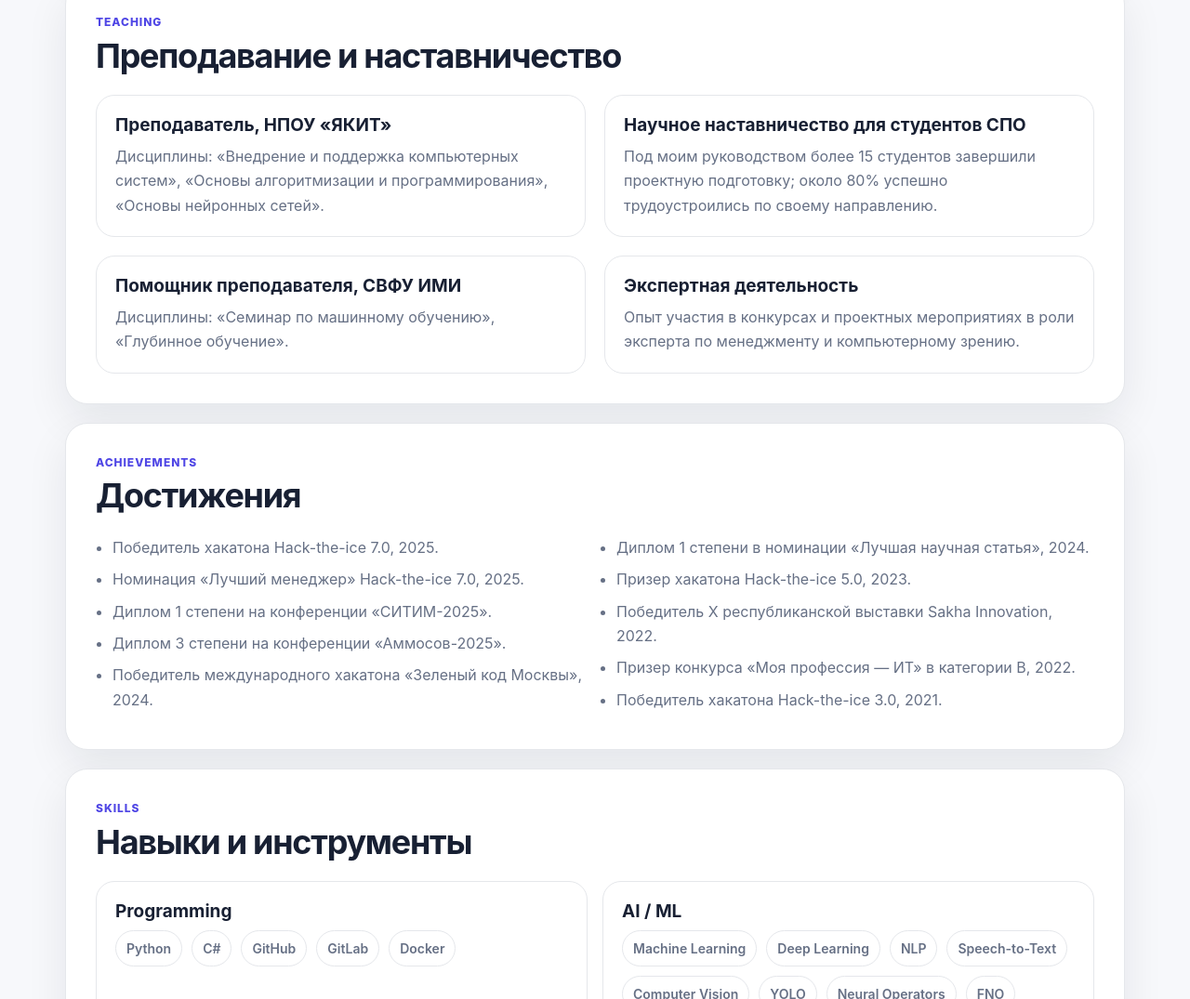
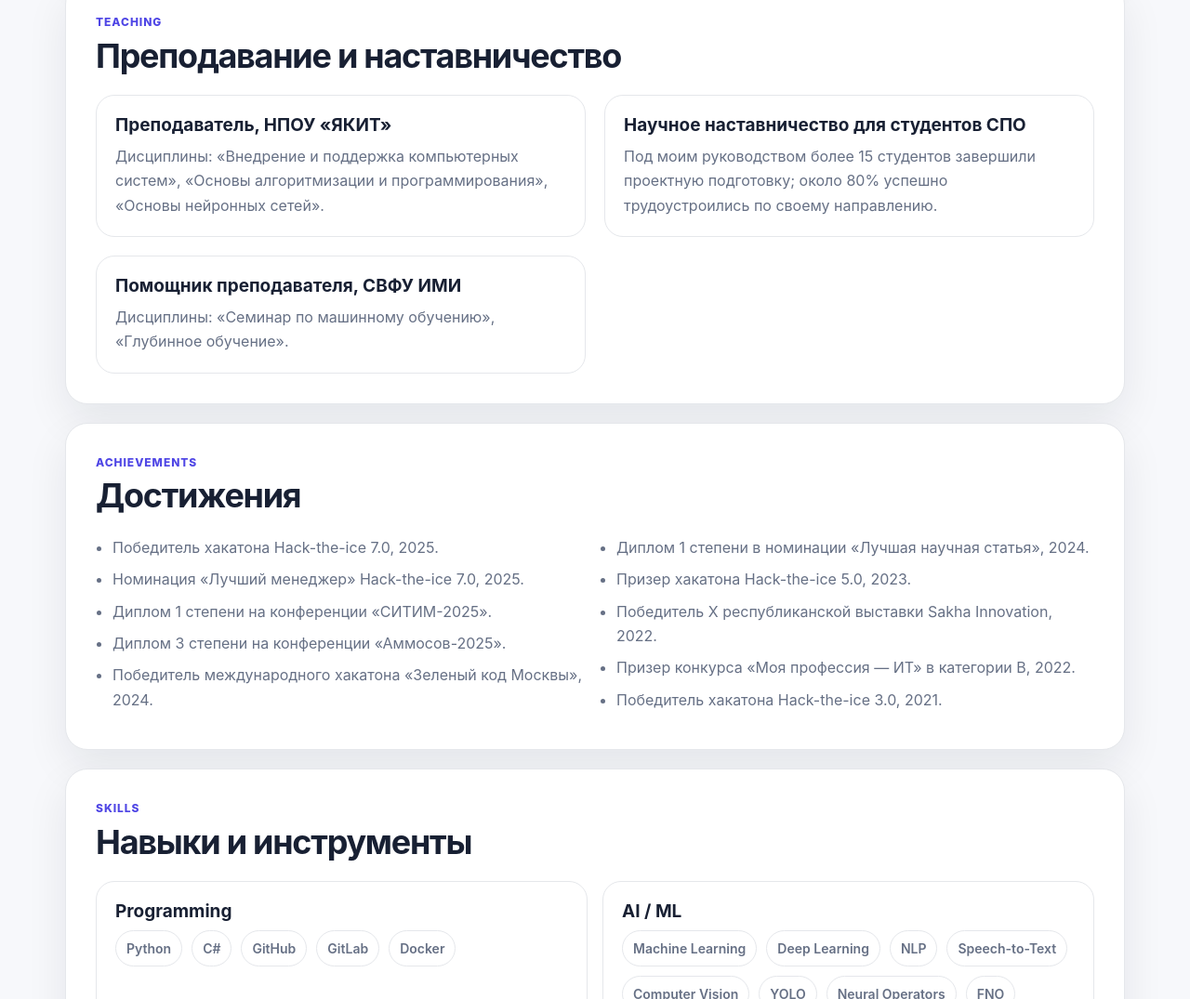
Before and after one commit to PKS898/PKS898.github.io, a plain HTML site: page cv/index.html in a window 1280 px wide. Shown: the part 4089-5164 px from the top of the page at 93% size. Drawn offline with Linux system fonts and the light colour scheme.

Commit message:
Update index.html

```diff
--- a/cv/index.html
+++ b/cv/index.html
@@ -781,15 +781,6 @@
               </p>
             </article>
           </div>
-
-          <div class="span-6">
-            <article class="mini-card">
-              <h3>Экспертная деятельность</h3>
-              <p>
-                Опыт участия в конкурсах и проектных мероприятиях в роли эксперта по менеджменту и компьютерному зрению.
-              </p>
-            </article>
-          </div>
         </div>
       </section>
 
```
